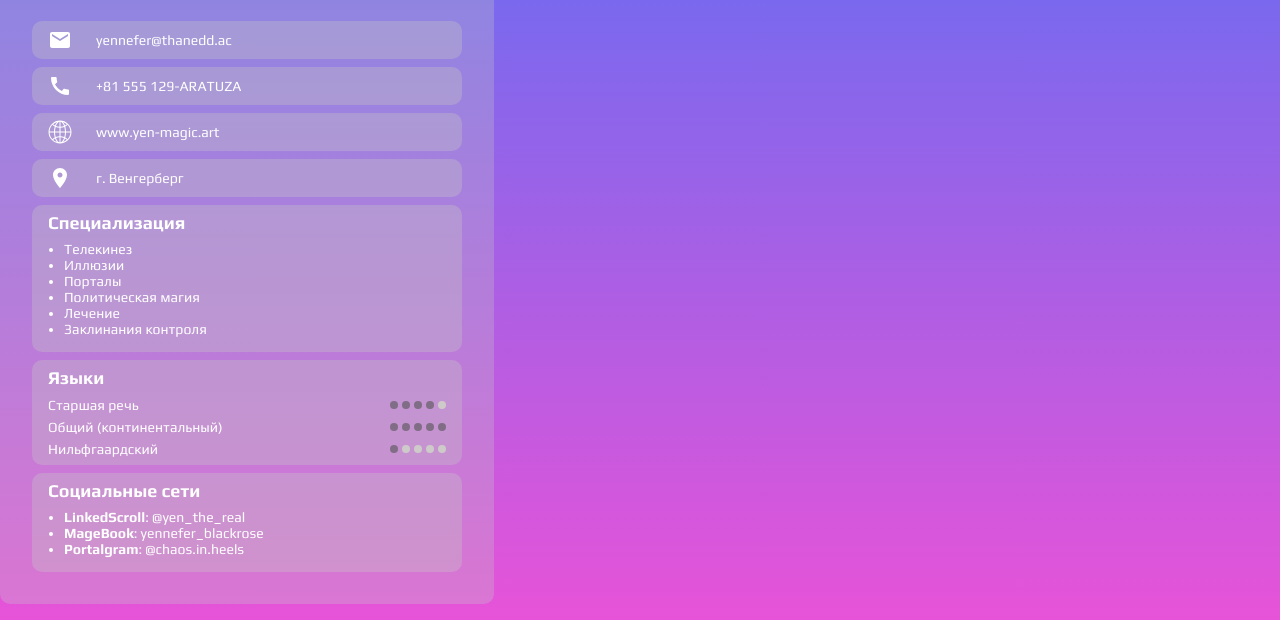
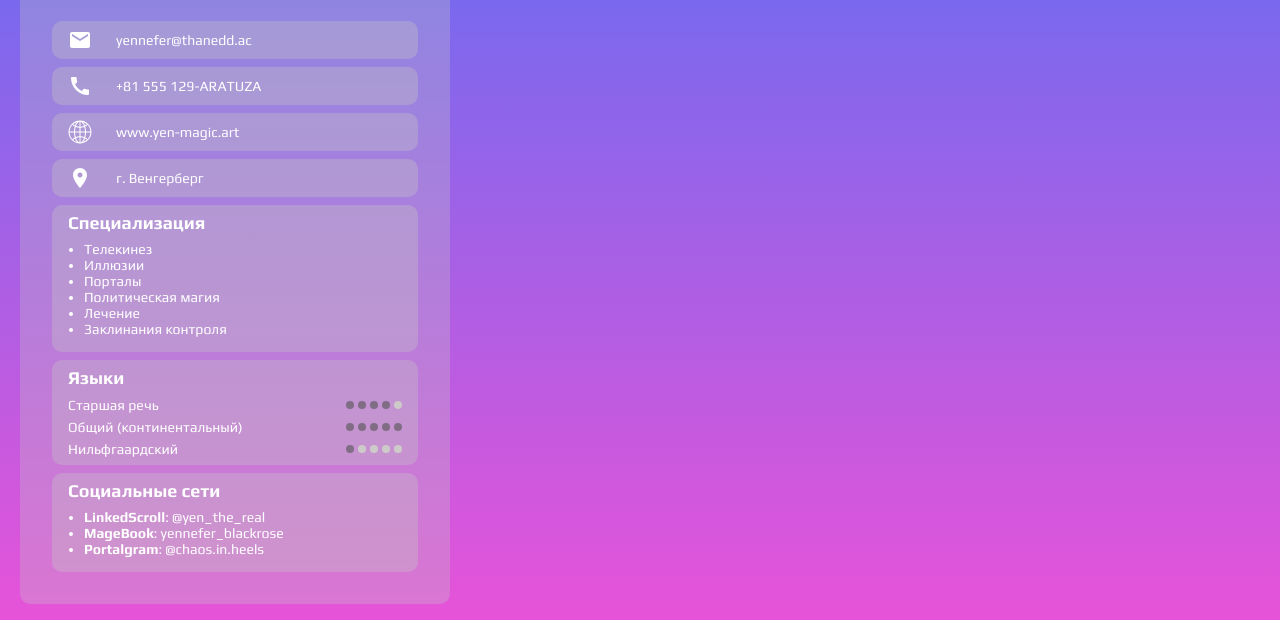
Before and after one commit to fenyagg/roadmap, a plain HTML site: page visit/index.html in a window 1280 px wide. Shown: the part 261-881 px from the top of the page. Drawn offline with Linux system fonts and the light colour scheme.

Commit message:
add container padding

```diff
--- a/visit/style.css
+++ b/visit/style.css
@@ -7,6 +7,10 @@ html, body {
     margin: 0;
     padding: 0;
     min-height: 100%;
+}
+
+* {
+    box-sizing: border-box;
 }
 
 body {
@@ -23,15 +27,16 @@ ul {
 
 .container {
     max-width: 1300px;
-    min-width: 1000px;
+    min-width: 1040px;
     margin: 16px auto;
+    padding: 0 20px;
 }
 
 .person {
     background-color: #C4C4C44D;
     border-radius: 10px;
     padding: 32px;
-    width: 36%;
+    width: 35%;
     max-width: 430px;
     min-width: 350px;
 }
```
